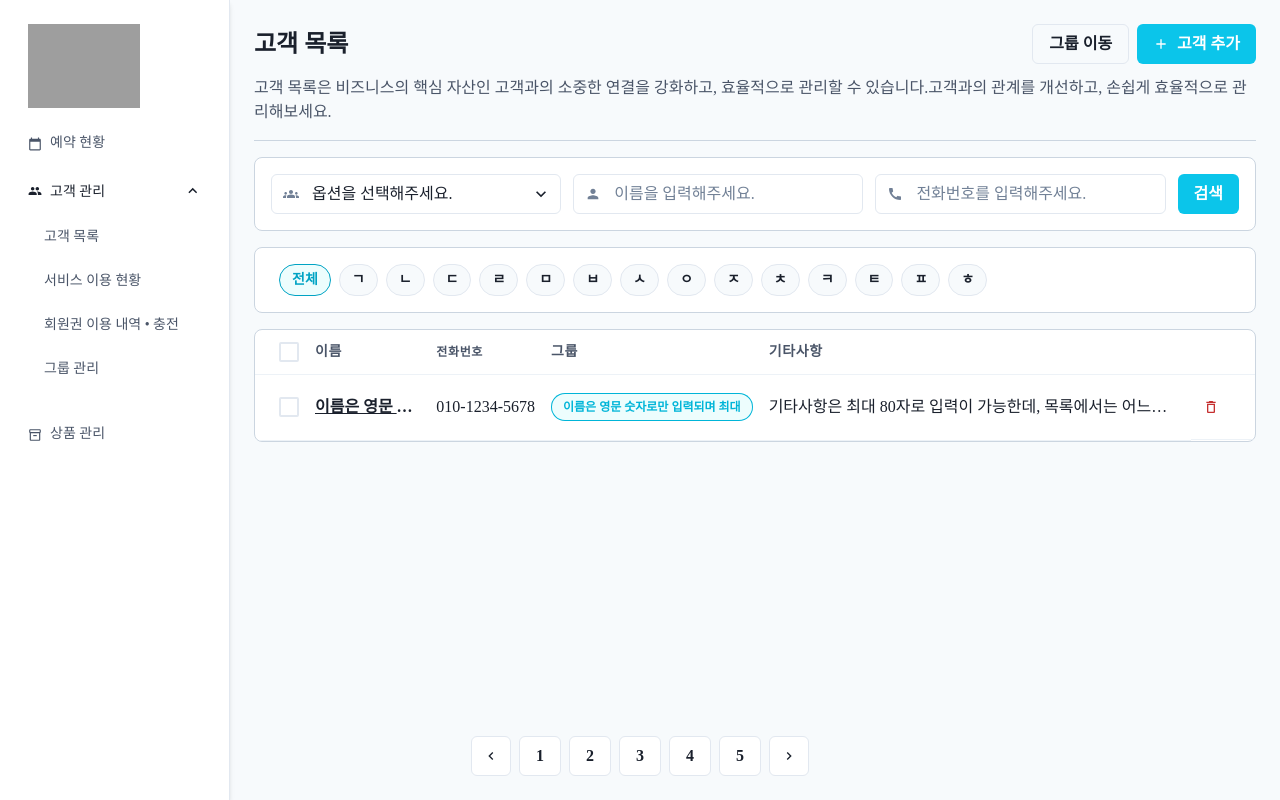
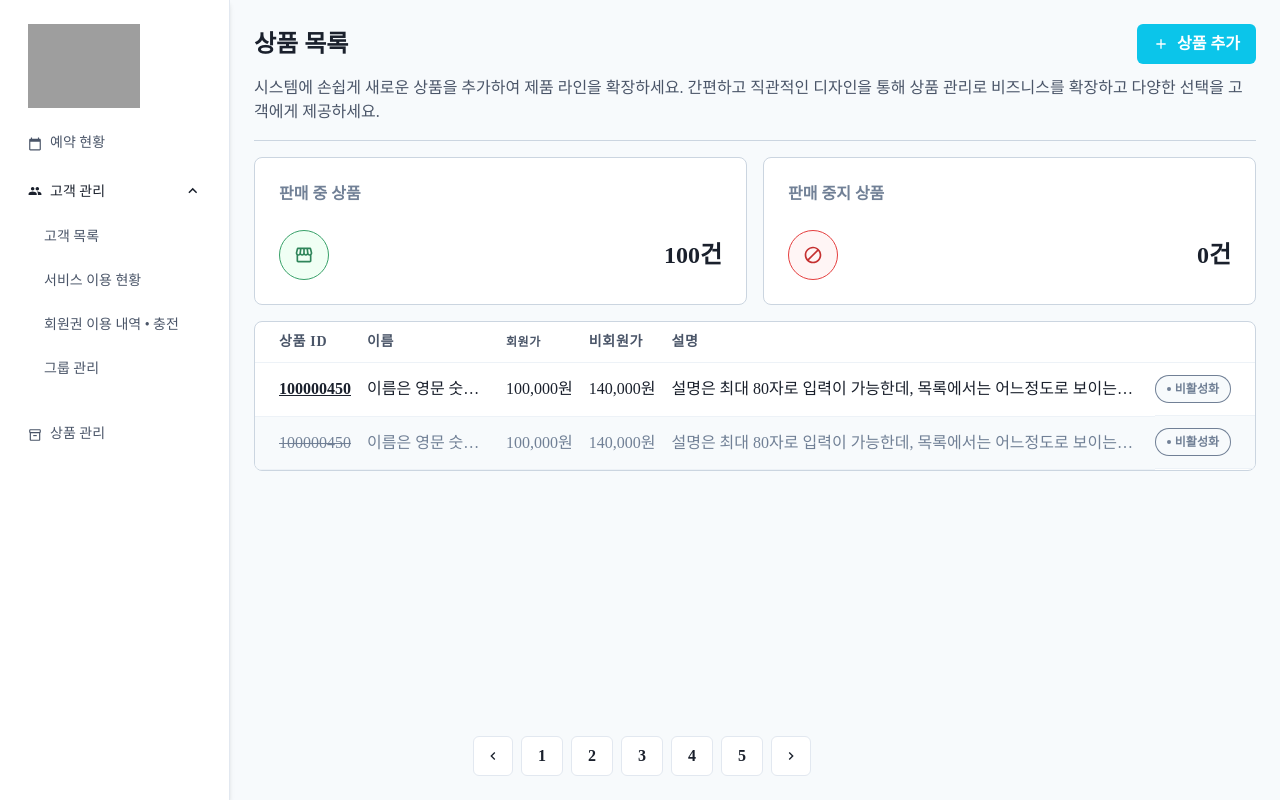
Before and after one commit to designerbohyun/manager, a React (Create React App) app: page / in a window 1280 px wide. Built offline with nearby package versions, Linux system fonts and the light colour scheme; grey boxes are pictures that could not be loaded.

Commit message:
update app

```diff
--- a/src/App.tsx
+++ b/src/App.tsx
@@ -8,7 +8,6 @@ import GroupListPage from './page/group';
 import ServiceListPage from './page/service';
 import MembershipListPage from './page/membership';
 import ReservationListPage from './page/reservation';
-import './'
 
 
 function App() {
@@ -19,11 +18,11 @@ function App() {
         <SideBar></SideBar>
       </ Box>
 
-      <Box h="100%" overflowY="scroll" overflowX="hidden" w="100%" >
+      <Box h="100%" overflowY="scroll" overflowX="hidden" w="100%" hidden>
         <CustomerPage></CustomerPage>
       </Box>
 
-      <Box w="100%" h="100%" overflowX="hidden" hidden><ProductListPage></ProductListPage></Box>
+      <Box w="100%" h="100%" overflowY="scroll" overflowX="hidden"><ProductListPage></ProductListPage></Box>
 
       <Box w="100%" h="100%" overflowY="scroll" overflowX="hidden" hidden><GroupListPage></GroupListPage></Box>
 
```
